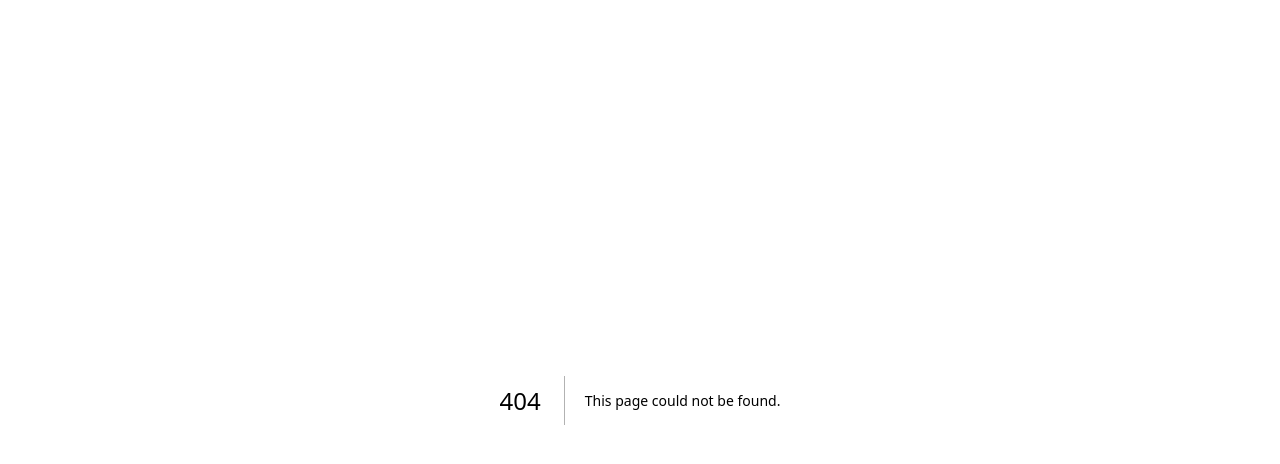
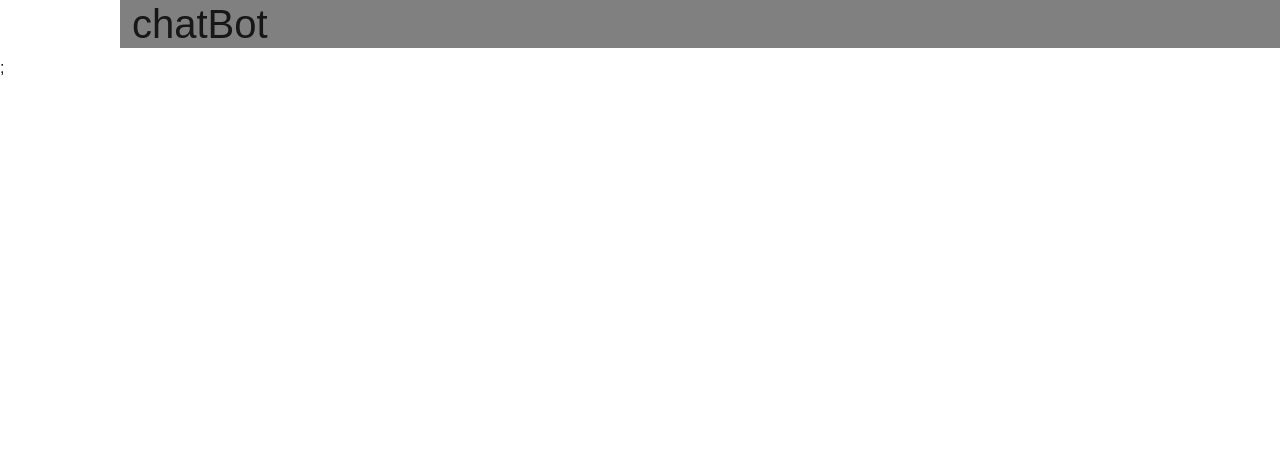
Before and after one commit to codewith-mr/dropshop, a Next.js app: page /Components/Chatbot/Chatbot in a window 1280 px wide. Before the commit this address had no page. Shown: the top 464 px of the page. Built offline with nearby package versions, Linux system fonts and the light colour scheme.

Commit message:
connecting chatBot file

```diff
--- /dev/null
+++ b/src/pages/Components/Chatbot/Chatbot.js
@@ -0,0 +1,14 @@
+import React from "react";
+import styles from "./Chatbot.module.css";
+
+const Chatbot = () => {
+  return (
+    <>
+      <div className={`container ${styles.chatBotContainer}`}>
+        <h1>chatBot</h1>
+      </div>
+    </>
+  );
+};
+
+export default Chatbot;
--- /dev/null
+++ b/src/pages/Components/Chatbot/Chatbot.module.css
@@ -0,0 +1,6 @@
+.chatBotContainer {
+  margin: 0 0 0 120px;
+  max-width: 1416px;
+  min-width: 300px;
+  background-color: gray;
+}
```
Also changed, not shown: src/pages/Components/LeftSlide/LeftSlide.js (+5 -2 lines), src/pages/index.js (+24 -2 lines).
